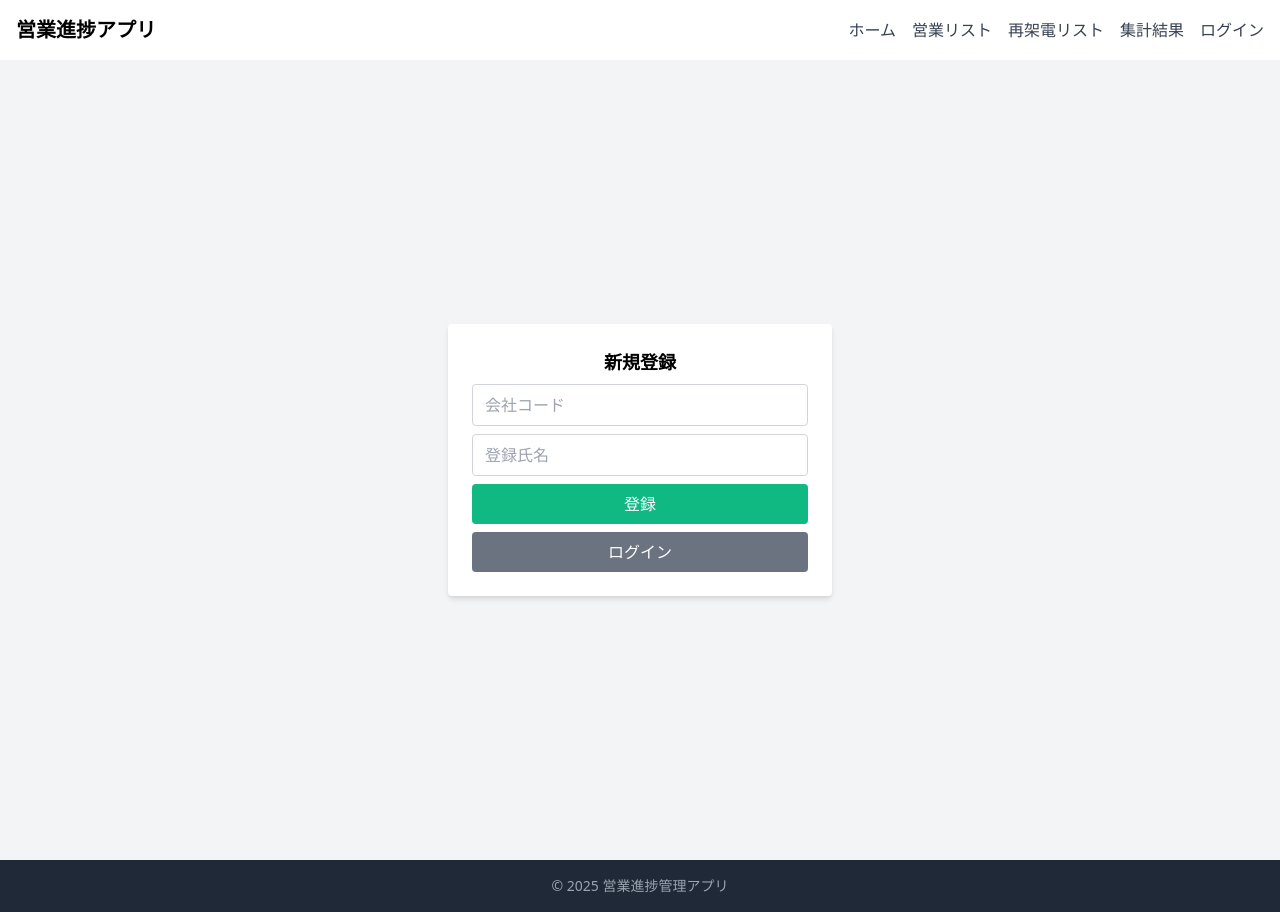
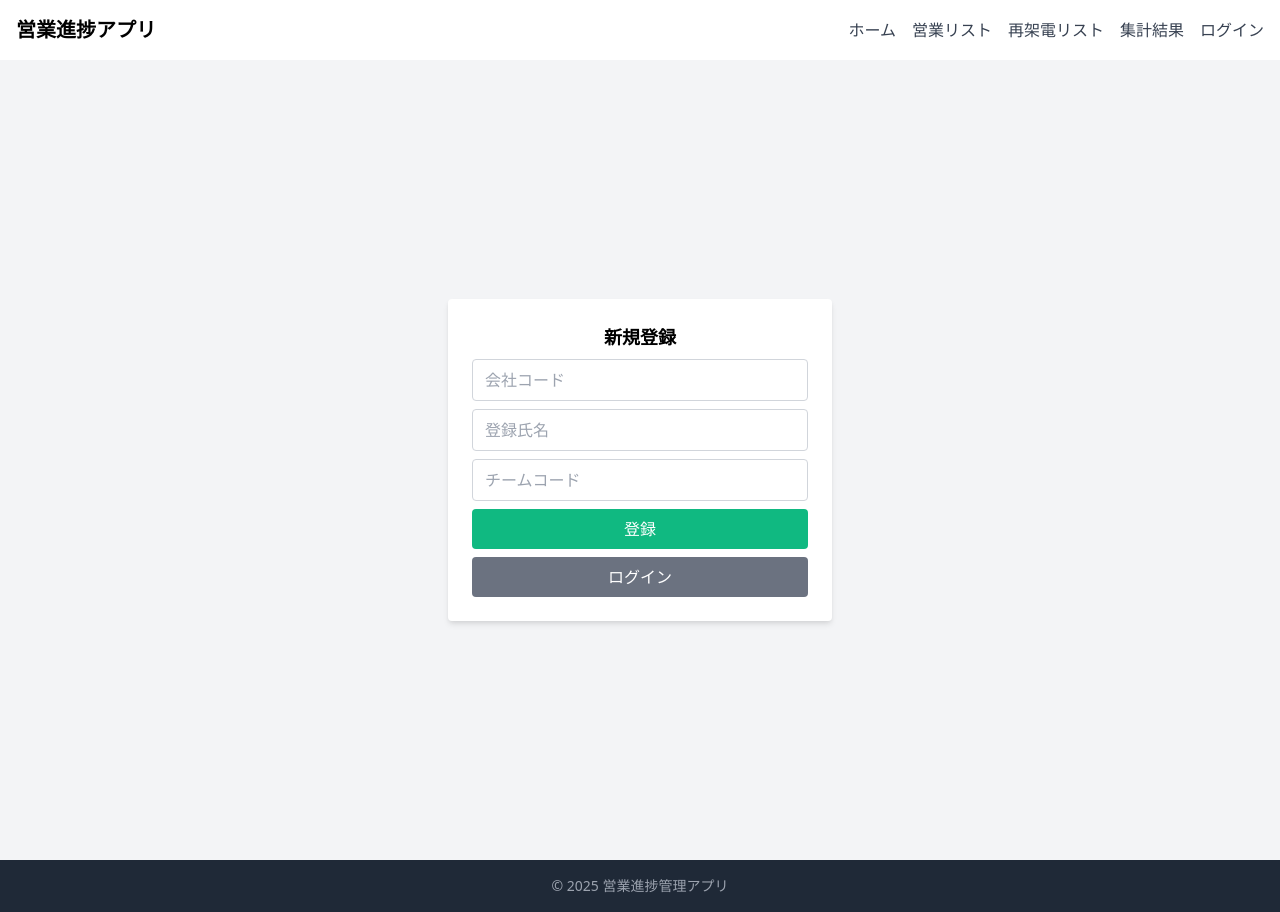
Before and after one commit to ryo0818/reactSpring, a React (Vite) app in the folder frontend/: page /register in a window 1280 px wide. Built offline with nearby package versions, Linux system fonts and the light colour scheme; no server answers.

Commit message:
teamCode

```diff
--- a/frontend/pages/Login.jsx
+++ b/frontend/pages/Login.jsx
@@ -25,7 +25,8 @@ const Login = () => {
         if (res.data.resultStatus ==true) {
           setDbUser({ // DBユーザー情報を更新
                       myCompanyCode :res.data.mycompanycode,
-                      userName : res.data.username
+                      userName : res.data.username,
+                      myteamcode : res.data.myteamcode
           });
           console.log("ユーザ存在:", res.data);
           navigate("/"); // ユーザ存在 → トップページ
--- a/frontend/pages/Register.jsx
+++ b/frontend/pages/Register.jsx
@@ -15,16 +15,18 @@ const Register = () => {
   const [companyOk, setCompanyOk] = useState(""); // 会社コードがOKか
   const navigate = useNavigate();
   const [userNameOk, setUserNameOk] = useState("");
+  const [teamCodeOk, setTeamCodeOk] = useState("");
 
   // 会社コード認証
-  const handleRegister = async ({ companyCode,userName }) => {
+  const handleRegister = async ({ companyCode,userName,teamCode }) => {
     setError("");
     try {
-      console.log("会社コード:", companyCode, "登録氏名:", userName);
-      const res = await axios.post(`${API_BASE_URL}/login/check-cmpcode`, {companyCode :companyCode,userName :userName});
+      console.log("会社コード:", companyCode, "登録氏名:", userName, "チームコード:", teamCode);
+      const res = await axios.post(`${API_BASE_URL}/login/check-cmpcode`, {mycompanycode :companyCode,username :userName});
       if (res.data == 1) {
         setCompanyOk(companyCode); // Googleログイン画面を表示
         setUserNameOk(userName); // ユーザ名を保存
+        setTeamCodeOk(teamCode); // ユーザ名を保存
       } else {
         setError("会社コードが正しくありません");
       }
@@ -48,12 +50,14 @@ const Register = () => {
         email: user.email,
         id: user.uid,
         myCompanyCode :companyOk,
-        userName : userNameOk
+        userName : userNameOk,
+        myteamcode:teamCodeOk
       });
       console.log("res:", res);
       setDbUser({
         myCompanyCode :companyOk,
-        userName : userNameOk
+        userName : userNameOk,
+        myteamcode :teamCodeOk
       }); // DBユーザー情報を更新
       navigate("/"); // トップページへ
     } catch (err) {
--- a/frontend/src/components/CompanyAuthForm.jsx
+++ b/frontend/src/components/CompanyAuthForm.jsx
@@ -3,10 +3,11 @@ import React, { useState } from "react";
 
 const CompanyAuthForm = ({ onSubmit, buttonLabel }) => {
   const [companyCode, setCompanyCode] = useState("");
+  const [teamCode, setTeamCode] = useState("");
   const [userName, setUserName] = useState("");
 
   const handleSubmit = () => {
-    onSubmit({ companyCode,userName });
+    onSubmit({ companyCode,userName,teamCode });
   };
 
   return (
@@ -25,6 +26,13 @@ const CompanyAuthForm = ({ onSubmit, buttonLabel }) => {
         placeholder="登録氏名"
         className="w-full px-3 py-2 border border-gray-300 rounded mb-2"
       />
+            <input
+        type="text"
+        value={teamCode}
+        onChange={(e) => setTeamCode(e.target.value)}
+        placeholder="チームコード"
+        className="w-full px-3 py-2 border border-gray-300 rounded mb-2"
+      />
       <button
         onClick={handleSubmit}
         className="w-full bg-green-500 hover:bg-green-600 text-white py-2 rounded"
```
